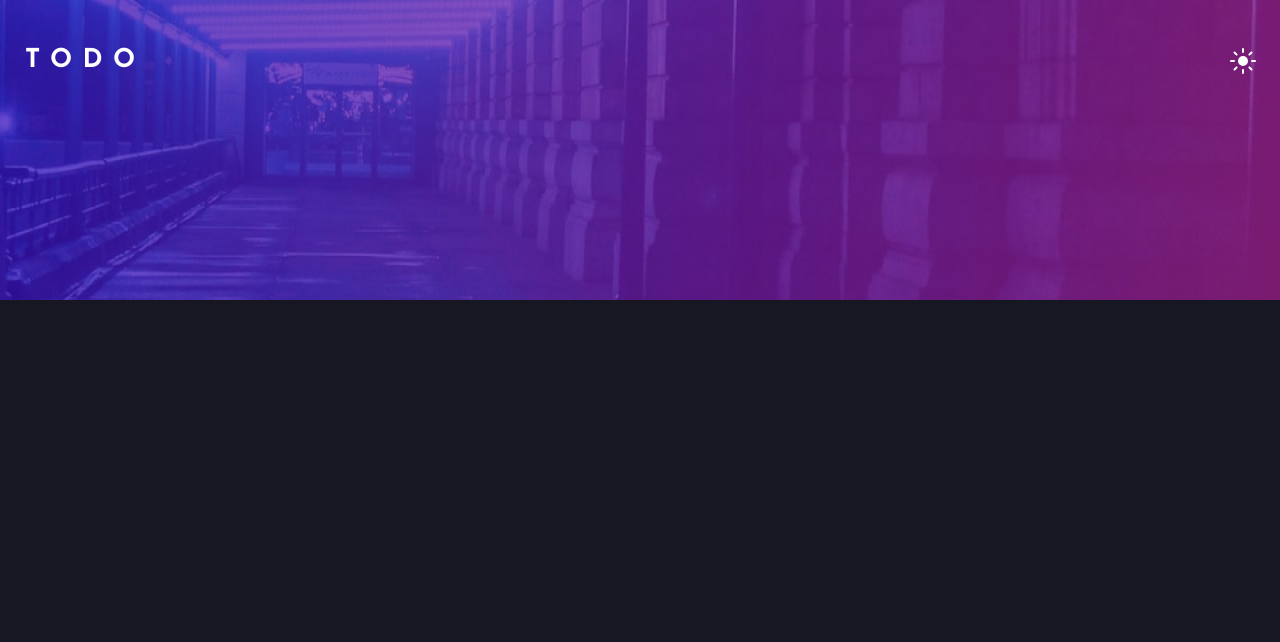
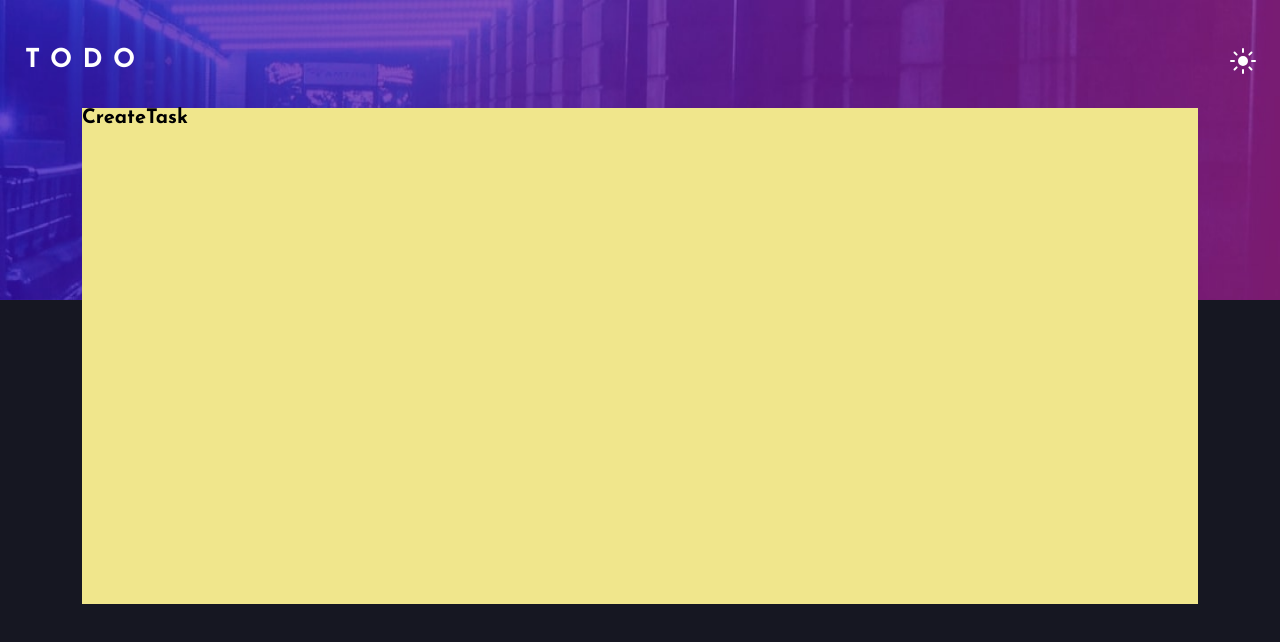
Before and after one commit to JCDMeira/19-todo, a React (Create React App) app: page / in a window 1280 px wide. Shown: the top 642 px of the page. Built offline with nearby package versions, Linux system fonts and the light colour scheme.

Commit message:
feat: add Tasks wrapper

```diff
--- a/src/App.tsx
+++ b/src/App.tsx
@@ -12,6 +12,7 @@ import { useTheme } from './hooks/useTheme.hook';
 // # my components
 import BackImage from './components/BackImage/index';
 import { Title1 } from './styles/typography ';
+import Tasks from './components/Tasks';
 
 function App(): JSX.Element {
   const [theme, toggleTheme] = useTheme();
@@ -25,6 +26,7 @@ function App(): JSX.Element {
           <BackImage theme={theme} />
           <Title1>Todo</Title1>
         </header>
+        <Tasks />
       </Conteiner>
     </ThemeProvider>
   );
--- /dev/null
+++ b/src/components/Tasks/index.tsx
@@ -0,0 +1,12 @@
+import React from 'react';
+import * as S from './styled';
+
+function Tasks(): JSX.Element {
+  return (
+    <S.Wrapper>
+      <h1>CreateTask</h1>
+    </S.Wrapper>
+  );
+}
+
+export default Tasks;
--- /dev/null
+++ b/src/components/Tasks/styled.ts
@@ -0,0 +1,12 @@
+import styled from 'styled-components';
+
+export const Wrapper = styled.main`
+  width: 87.2vw;
+  min-height: 496px;
+
+  position: absolute;
+  z-index: 20;
+  top: 10.8rem;
+
+  background: khaki;
+`;
--- a/src/styles/Global.ts
+++ b/src/styles/Global.ts
@@ -42,4 +42,12 @@ export const Conteiner = styled.div`
   background: ${({ theme }) => theme.background};
   width: 100%;
   height: 100vh;
+
+  display: flex;
+  flex-direction: column;
+  align-items: center;
+  header {
+    height: 200px;
+    width: 100%;
+  }
 `;
```
Also changed, not shown: src/components/Tasks/CreateTask/index.tsx (added, +11 -0 lines).
